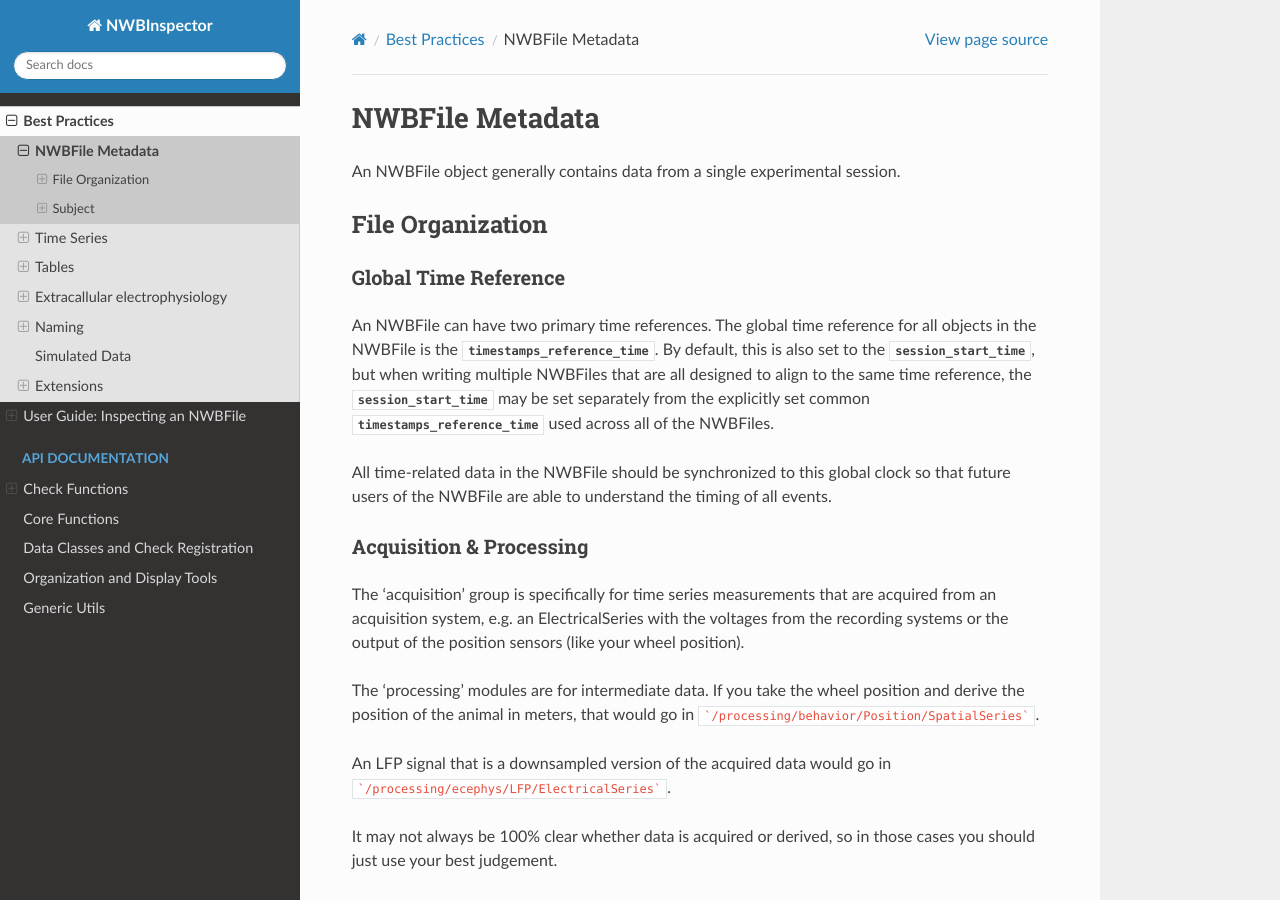
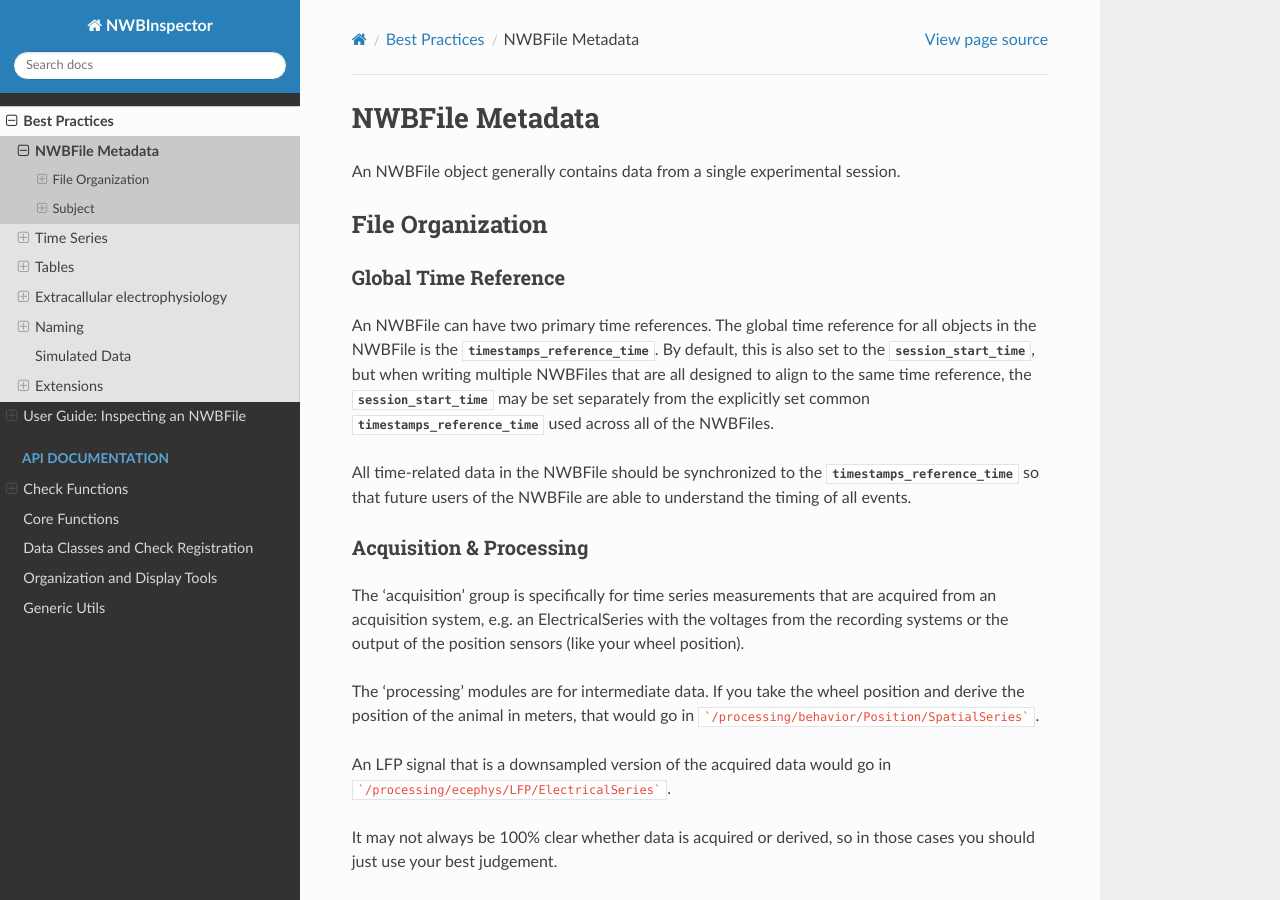
Before and after one commit to NeurodataWithoutBorders/nwbinspector, a Sphinx documentation site: the page built from docs/best_practices/nwbfile_metadata.rst, in a window 1280 px wide and 900 px high. Built offline with Sphinx 7.4.7 and the Read the Docs theme 2.0.0, drawn with Linux system fonts in a browser that asks for light colours; pages that are not in the unit, such as notebooks, are missing from menus.

Commit message:
make it even more explicit

```diff
--- a/docs/best_practices/nwbfile_metadata.rst
+++ b/docs/best_practices/nwbfile_metadata.rst
@@ -20,8 +20,9 @@ An NWBFile can have two primary time references. The global time reference for a
 to the same time reference, the :py:attr:`~pynwb.file.NWBFile.session_start_time` may be set separately from the
 explicitly set common :py:attr:`~pynwb.file.NWBFile.timestamps_reference_time` used across all of the NWBFiles.
 
-All time-related data in the NWBFile should be synchronized to this global clock so that future users of the NWBFile
-are able to understand the timing of all events.
+All time-related data in the NWBFile should be synchronized to the
+:py:attr:`~pynwb.file.NWBFile.timestamps_reference_time` so that future users of the NWBFile are able to understand
+the timing of all events.
 
 
 
```
